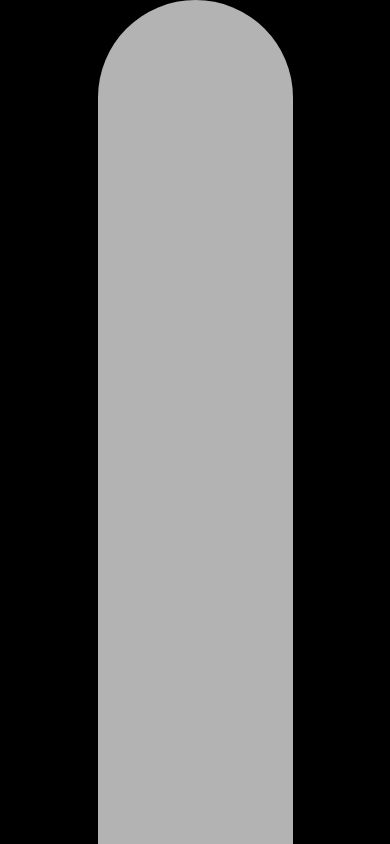
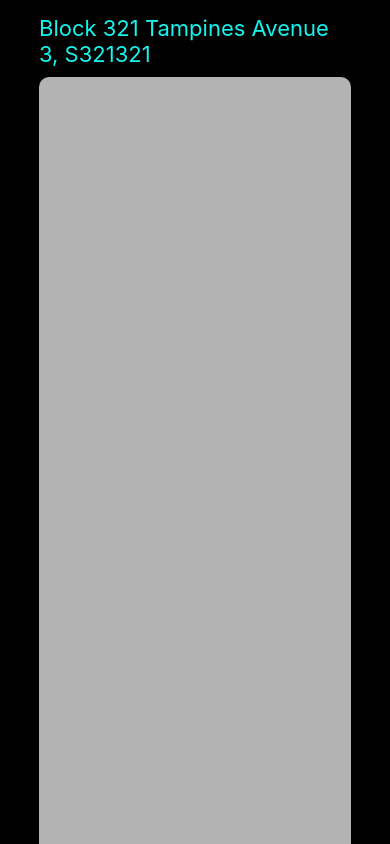
Before and after one commit to lohwenyu/hacknroll2020, a React Native app: screen / in a window 390 px wide. Shown: the top 844 px of the page. Built offline with nearby package versions, Linux system fonts and the light colour scheme.

Commit message:
bookmarks page skeleton completed

```diff
--- a/App.js
+++ b/App.js
@@ -1,13 +1,18 @@
 import React from 'react';
 import { View, StyleSheet } from "react-native";
+import BookmarkedCourt from './src/components/BookmarkedCourt';
+import Bookmarks from './src/pages/Bookmarks';
 import LocationInformation from "./src/pages/LocationInformation";
 import Login from "./src/pages/LoginPage"
 import User from './src/pages/User';
 
+import database from "./src/databaseExample";
+
 export default function App() {
     return (
         // <View style={styles.container}>
-		<User user={database["Users"]["UserID2"]} known={true} teamedUp={true}/>
+		// <User user={database["Users"]["UserID2"]} known={true} teamedUp={true}/>
+		<Bookmarks user={database["Users"]["UserID2"]}/>
         // </View>
     );
 }
@@ -19,33 +24,3 @@ const styles = StyleSheet.create({
 		alignItems: "center"
     }
 })
-
-// possible data storage
-const database = {
-	"Users": {
-		"UserID1": {
-			"Name": "Kok Wee",
-			"GamesPlayed": 37,
-			"WinRate": 0.87,
-			"LoseRate": 0.07,
-			"AveragePPG": 11,
-			"DisplayPicture": require("./src/images/placeholder.png")
-		},
-		"UserID2": {
-			"Name": "Kok Wee",
-			"GamesPlayed": 37,
-			"WinRate": 0.86,
-			"LoseRate": 0.07,
-			"AveragePPG": 11,
-			"DisplayPicture": require("./src/images/placeholder.png")
-		},
-		"UserID3": {
-			"Name": "Wen Yu",
-			"GamesPlayed": 37,
-			"WinRate": 0.87,
-			"LoseRate": 0.07,
-			"AveragePPG": 11,
-			"DisplayPicture": require("./src/images/placeholder.png")
-		},
-	}
-}
--- /dev/null
+++ b/src/components/BookmarkedCourt.js
@@ -0,0 +1,36 @@
+import React from "react";
+import { Dimensions, Image, StyleSheet, Text, View } from "react-native";
+import Button from "./Button";
+
+export default function BookmarkedCourt({ court }) {
+    return (
+        <View style={styles.container}>
+            <Text style={styles.addressText}>{court["Address"]}</Text>
+            <Image source={court["Picture"]} style={styles.image}/>
+            <Button name="Balling" color="empty"/>
+        </View>
+    );
+}
+
+const dimensions = Dimensions.get("window");
+const deviceWidth = dimensions.width;
+
+const styles = StyleSheet.create({
+    container: {
+        width: deviceWidth * 0.8,
+        justifyContent: "center",
+    },
+    addressText: {
+        textAlign: "left",
+        fontSize: 22,
+        marginVertical: 5,
+        color: "#15F4EE"
+    },
+    image: {
+        width: "100%",
+        height: undefined,
+        aspectRatio: 4/3,
+        borderRadius: 10,
+        marginVertical: 5
+    }
+});
--- a/src/components/Button.js
+++ b/src/components/Button.js
@@ -14,10 +14,16 @@ export default function Button({ name, onPress, color }) {
                 <Text style={styles.text}>{name}</Text>
             </TouchableOpacity>
         );
-    } else {
+    } else if (color == "red") {
         return (
             <TouchableOpacity onPress={onPress} style={styles.red}>
                 <Text style={styles.text}>{name}</Text>
+            </TouchableOpacity>
+        );
+    } else {
+        return (
+            <TouchableOpacity onPress={onPress} style={styles.empty}>
+                <Text style={styles.emptyText}>{name}</Text>
             </TouchableOpacity>
         );
     }
@@ -55,5 +61,20 @@ const styles = StyleSheet.create({
         fontSize: 20,
         fontWeight: "600",
         textAlign: "center"
+    },
+    empty: {
+        borderColor: "#15F4EE",
+        width: deviceWidth * 0.80,
+        height: 35,
+        justifyContent: "center",
+        borderRadius: 7,
+        marginVertical: 3,
+        borderWidth: 1
+    },
+    emptyText: {
+        fontSize: 20,
+        fontWeight: "600",
+        textAlign: "center",
+        color: "#15F4EE"
     }
 });
--- /dev/null
+++ b/src/databaseExample.js
@@ -0,0 +1,129 @@
+// possible data storage
+const database = {
+	"Users": {
+		"UserID1": {
+			"Name": "Kok Wee",
+			"GamesPlayed": 37,
+			"WinRate": 0.87,
+			"LoseRate": 0.07,
+			"AveragePPG": 11,
+			"DisplayPicture": require("./images/placeholder.png"),
+			"Bookmarks": ["CourtID1", "CourtID2"]
+		},
+		"UserID2": {
+			"Name": "Kok Wee",
+			"GamesPlayed": 37,
+			"WinRate": 0.86,
+			"LoseRate": 0.07,
+			"AveragePPG": 11,
+			"DisplayPicture": require("./images/placeholder.png"),
+			"Bookmarks": ["CourtID1", "CourtID2"]
+		},
+		"UserID3": {
+			"Name": "Wen Yu",
+			"GamesPlayed": 37,
+			"WinRate": 0.87,
+			"LoseRate": 0.07,
+			"AveragePPG": 11,
+			"DisplayPicture": require("./images/placeholder.png")
+		},
+	},
+	"Courts": {
+		"CourtID1": {
+			"Address": "Block 321 Tampines Avenue 3, S321321",
+			"Picture": require("./images/placeholder.png"),
+			"PlayersOnCourt": {
+				"UserID1": {
+					"DisplayPicture": require("./images/placeholder.png")
+				},
+				// "UserID2": {
+				// 	"DisplayPicture": require("./images/placeholder.png")
+				// },
+				// "UserID3": {
+				// 	"DisplayPicture": require("./images/placeholder.png")
+				// },
+				// "UserID4": {
+				// 	"DisplayPicture": require("./images/placeholder.png")
+				// },
+				// "UserID5": {
+				// 	"DisplayPicture": require("./images/placeholder.png")
+				// }
+			},
+			"TeamsOnCourt": {
+				"TeamID1": {
+					"DisplayPicture": require("./images/placeholder.png"),
+					"TeamName": "Hello",
+					"Players": {
+						"UserID1": {
+							"DisplayPicture": require("./images/placeholder.png")
+						},
+						"UserID2": {
+							"DisplayPicture": require("./images/placeholder.png")
+						}
+					}
+				},
+				"TeamID2": {
+					"DisplayPicture": require("./images/placeholder.png"),
+					"TeamName": "Hello",
+					"Players": {
+						"UserID1": {
+							"DisplayPicture": require("./images/placeholder.png")
+						},
+						"UserID2": {
+							"DisplayPicture": require("./images/placeholder.png")
+						}
+					}
+				}
+			}
+		},
+		"CourtID2": {
+			"Address": "Block 321 Tampines Avenue 3, S321321",
+			"Picture": require("./images/placeholder.png"),
+			"PlayersOnCourt": {
+				"UserID1": {
+					"DisplayPicture": require("./images/placeholder.png")
+				},
+				"UserID2": {
+					"DisplayPicture": require("./images/placeholder.png")
+				},
+				"UserID3": {
+					"DisplayPicture": require("./images/placeholder.png")
+				},
+				"UserID4": {
+					"DisplayPicture": require("./images/placeholder.png")
+				},
+				"UserID5": {
+					"DisplayPicture": require("./images/placeholder.png")
+				}
+			},
+			"TeamsOnCourt": {
+				"TeamID1": {
+					"DisplayPicture": require("./images/placeholder.png"),
+					"TeamName": "Hello",
+					"Players": {
+						"UserID1": {
+							"DisplayPicture": require("./images/placeholder.png")
+						},
+						"UserID2": {
+							"DisplayPicture": require("./images/placeholder.png")
+						}
+					}
+				},
+				"TeamID2": {
+					"DisplayPicture": require("./images/placeholder.png"),
+					"TeamName": "Hello",
+					"Players": {
+						"UserID1": {
+							"DisplayPicture": require("./images/placeholder.png")
+						},
+						"UserID2": {
+							"DisplayPicture": require("./images/placeholder.png")
+						}
+					}
+				}
+			}
+		}
+	}
+}
+
+export default database;
--- /dev/null
+++ b/src/pages/Bookmarks.js
@@ -0,0 +1,45 @@
+import React from "react";
+import { Dimensions, Image, ScrollView, StyleSheet, Text, View } from "react-native";
+import BookmarkedCourt from "../components/BookmarkedCourt";
+
+import database from "../databaseExample";
+
+export default function Bookmarks({ user }) {
+
+    let bookmarkKeys = user["Bookmarks"];
+
+    return (
+        <ScrollView style={styles.container}>
+            <View style={styles.innerContainer}>
+                {
+                    bookmarkKeys.length > 0 ? (
+                        bookmarkKeys.map((key) => (
+                            <View key={key} style={styles.individualBookmark}>
+                                <BookmarkedCourt court={database["Courts"][key]}/>
+                            </View>
+                        ))
+                    ) : (
+                        <Text style={styles.emptyText}>No bookmarks found.</Text>
+                    )
+                }
+            </View>
+        </ScrollView>
+    );
+}
+
+const styles = StyleSheet.create({
+    container: {
+        flex: 1,
+        backgroundColor:"#000000"
+    },
+    innerContainer: {
+        alignItems: "center"
+    },
+    individualBookmark: {
+        marginVertical: 10
+    },
+    emptyText: {
+        fontSize: 20,
+        fontWeight: "600"
+    }
+});
--- a/src/pages/LocationInformation.js
+++ b/src/pages/LocationInformation.js
@@ -4,6 +4,7 @@ import CourtOccupany from '../components/CourtOccupancy';
 import PlayersOnCourt from "../components/PlayersOnCourt";
 import TeamsOnCourt from '../components/TeamsOnCourt';
 
+// change data get
 export default function LocationInformation() {
     return (
         <ScrollView style={styles.container}>
@@ -27,52 +28,3 @@ const styles = StyleSheet.create({
         alignItems: "baseline"
     }
 })
-
-// possible way to store data
-const database = {
-	"NameOfCourt": {
-		"PlayersOnCourt": {
-			"UserID1": {
-                "DisplayPicture": require("../images/placeholder.png")
-			},
-			// "UserID2": {
-			// 	"DisplayPicture": require("../images/placeholder.png")
-			// },
-			// "UserID3": {
-			// 	"DisplayPicture": require("../images/placeholder.png")
-			// },
-			// "UserID4": {
-			// 	"DisplayPicture": require("../images/placeholder.png")
-			// },
-			// "UserID5": {
-			// 	"DisplayPicture": require("../images/placeholder.png")
-			// }
-		},
-		"TeamsOnCourt": {
-			"TeamID1": {
-				"DisplayPicture": require("../images/placeholder.png"),
-				"TeamName": "Hello",
-				"Players": {
-					"UserID1": {
-						"DisplayPicture": require("../images/placeholder.png")
-					},
-					"UserID2": {
-						"DisplayPicture": require("../images/placeholder.png")
-					}
-				}
-			},
-			"TeamID2": {
-				"DisplayPicture": require("../images/placeholder.png"),
-				"TeamName": "Hello",
-				"Players": {
-					"UserID1": {
-						"DisplayPicture": require("../images/placeholder.png")
-					},
-					"UserID2": {
-						"DisplayPicture": require("../images/placeholder.png")
-					}
-				}
-			}
-		}
-	}
-}
```
